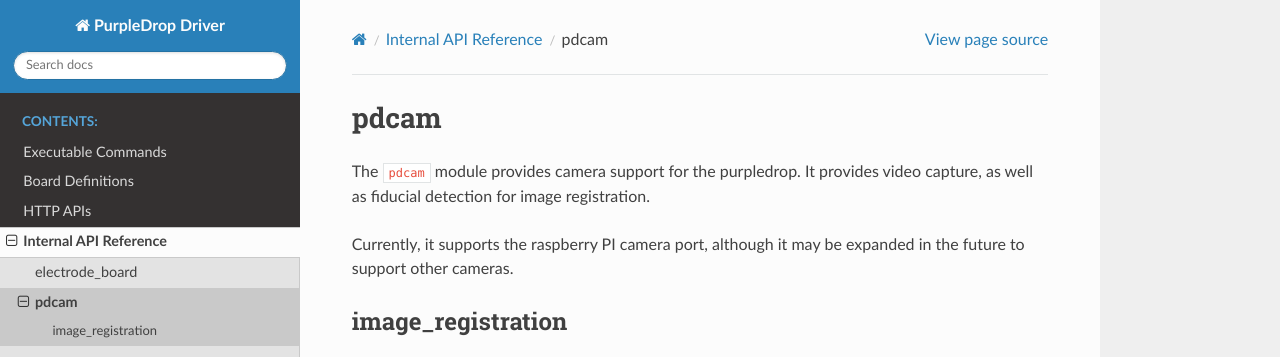
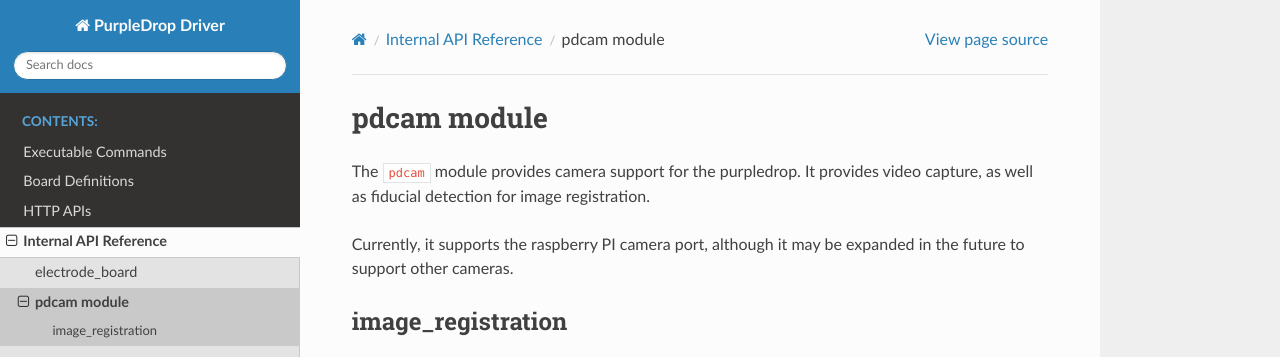
Before and after one commit to uwmisl/purpledrop-driver, a Sphinx documentation site: the page built from docs/reference/pdcam.md, in a window 1280 px wide, cut to the strip 0-357 px from the top of the page. Built offline with Sphinx 7.4.7 and the Read the Docs theme 2.0.0, drawn with Linux system fonts in a browser that asks for light colours.

Commit message:
Add mock modules for numpy/cv2; fix a couple reference issues

```diff
--- a/docs/conf.py
+++ b/docs/conf.py
@@ -37,7 +37,10 @@
     'sphinx_click',
 ]
 
-# Suppress duplicaate label warnings
+# Mock some heavy libraries so they don't have to be installed to build docs
+autodoc_mock_imports = ['numpy', 'cv2']
+
+# Suppress duplicate label warnings
 suppress_warnings = ['autosectionlabel.*']
 
 # Add any paths that contain templates here, relative to this directory.
--- a/docs/reference/pdcam.md
+++ b/docs/reference/pdcam.md
@@ -1,4 +1,4 @@
-# pdcam
+# pdcam module
 
 The `pdcam` module provides camera support for the purpledrop. It provides
 video capture, as well as fiducial detection for image registration.
```
Also changed, not shown: docs/reference/index.md (+1 -1 lines).
